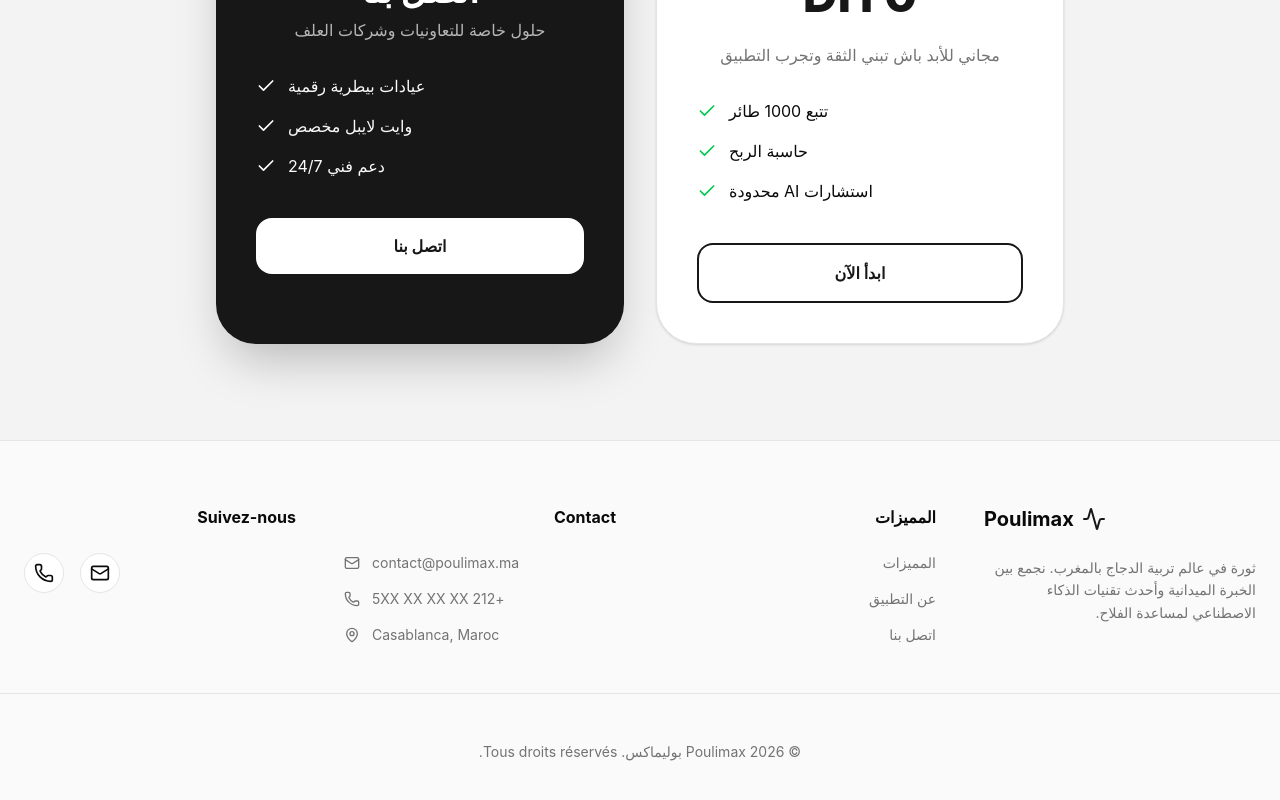
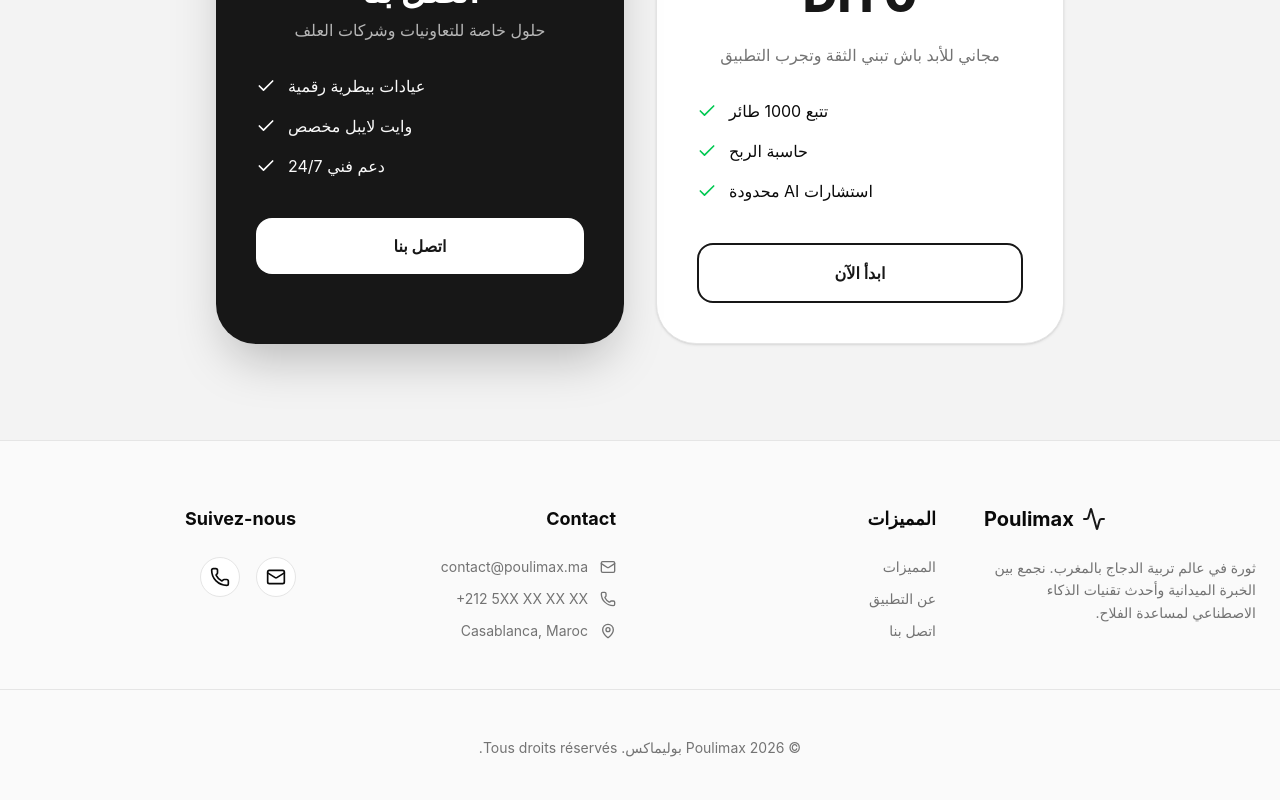
Before and after one commit to redoneabouaali-lab/poulimax, a React (Vite) app: page / in a window 1280 px wide. Shown: the part 2289-3089 px from the top of the page. Built offline with nearby package versions, Linux system fonts and the light colour scheme.

Commit message:
Sync src/components/ChickenWebsite/index.tsx

```diff
--- a/src/components/ChickenWebsite/index.tsx
+++ b/src/components/ChickenWebsite/index.tsx
@@ -394,29 +394,42 @@ const ChickenWebsite = () => {
             </p>
           </div>
 
-          <div>
-            <h4 className="font-bold mb-6">{t.navFeatures}</h4>
-            <ul className="space-y-4 text-sm text-muted-foreground">
+          <div className="flex flex-col gap-4">
+            <h4 className="font-bold text-lg mb-2">{t.navFeatures}</h4>
+            <ul className="space-y-3 text-sm text-muted-foreground">
               <li><a href="#features" className="hover:text-primary transition-colors">{t.navFeatures}</a></li>
               <li><a href="#" className="hover:text-primary transition-colors">{activeLang === 'ar' ? 'عن التطبيق' : 'À propos'}</a></li>
               <li><a href="#pricing" className="hover:text-primary transition-colors">{activeLang === 'ar' ? 'اتصل بنا' : 'Contactez-nous'}</a></li>
             </ul>
           </div>
 
-          <div>
-            <h4 className="font-bold mb-6">Contact</h4>
-            <ul className="space-y-4 text-sm text-muted-foreground">
-              <li className="flex items-center gap-3 justify-end">contact@poulimax.ma <Mail className="w-4 h-4" /></li>
-              <li className="flex items-center gap-3 justify-end">+212 5XX XX XX XX <Phone className="w-4 h-4" /></li>
-              <li className="flex items-center gap-3 justify-end">Casablanca, Maroc <MapPin className="w-4 h-4" /></li>
+          <div className="flex flex-col gap-4">
+            <h4 className="font-bold text-lg mb-2">Contact</h4>
+            <ul className="space-y-3 text-sm text-muted-foreground">
+              <li className="flex items-center gap-3 justify-start md:justify-start">
+                <Mail className="w-4 h-4 flex-shrink-0" />
+                <span dir="ltr">contact@poulimax.ma</span>
+              </li>
+              <li className="flex items-center gap-3 justify-start md:justify-start">
+                <Phone className="w-4 h-4 flex-shrink-0" />
+                <span dir="ltr">+212 5XX XX XX XX</span>
+              </li>
+              <li className="flex items-center gap-3 justify-start md:justify-start">
+                <MapPin className="w-4 h-4 flex-shrink-0" />
+                <span>Casablanca, Maroc</span>
+              </li>
             </ul>
           </div>
 
-          <div>
-            <h4 className="font-bold mb-6">Suivez-nous</h4>
-            <div className="flex gap-4 justify-end">
-              <div className="w-10 h-10 rounded-full bg-background border border-border flex items-center justify-center hover:text-primary cursor-pointer transition-colors"><Mail className="w-5 h-5" /></div>
-              <div className="w-10 h-10 rounded-full bg-background border border-border flex items-center justify-center hover:text-primary cursor-pointer transition-colors"><Phone className="w-5 h-5" /></div>
+          <div className="flex flex-col gap-4">
+            <h4 className="font-bold text-lg mb-2">Suivez-nous</h4>
+            <div className="flex gap-4">
+              <div className="w-10 h-10 rounded-full bg-background border border-border flex items-center justify-center hover:bg-primary hover:text-white cursor-pointer transition-all">
+                <Mail className="w-5 h-5" />
+              </div>
+              <div className="w-10 h-10 rounded-full bg-background border border-border flex items-center justify-center hover:bg-primary hover:text-white cursor-pointer transition-all">
+                <Phone className="w-5 h-5" />
+              </div>
             </div>
           </div>
         </div>
```
